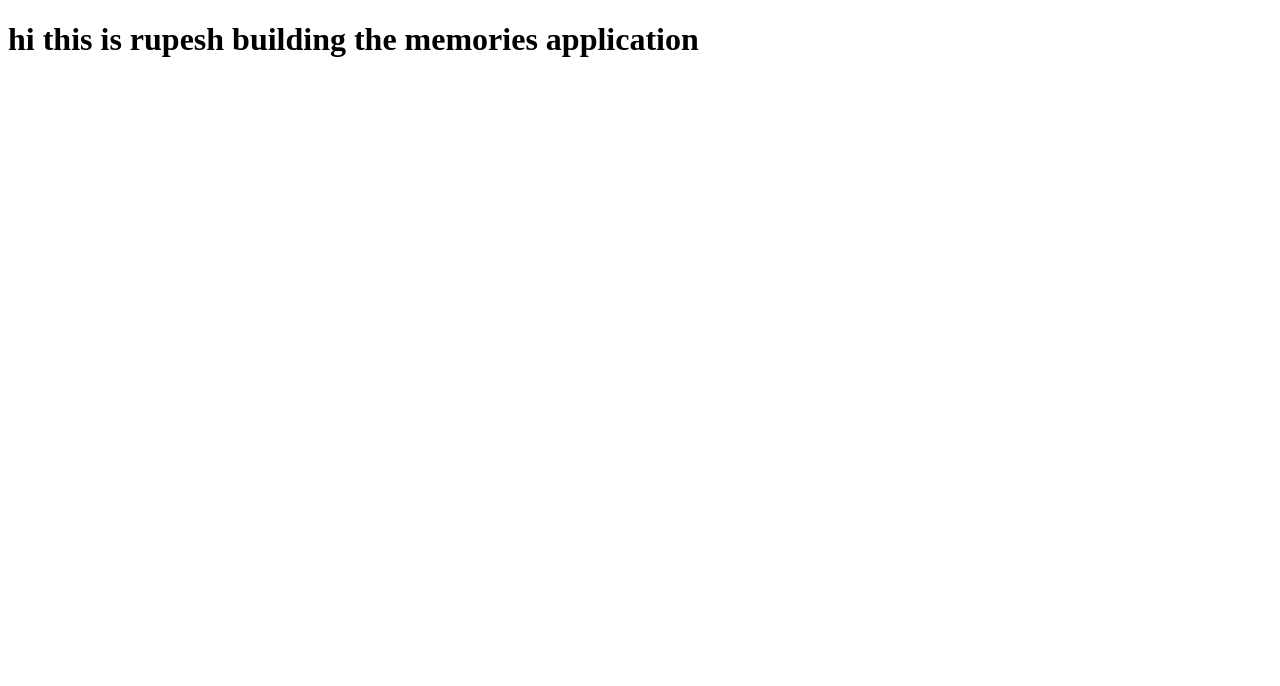
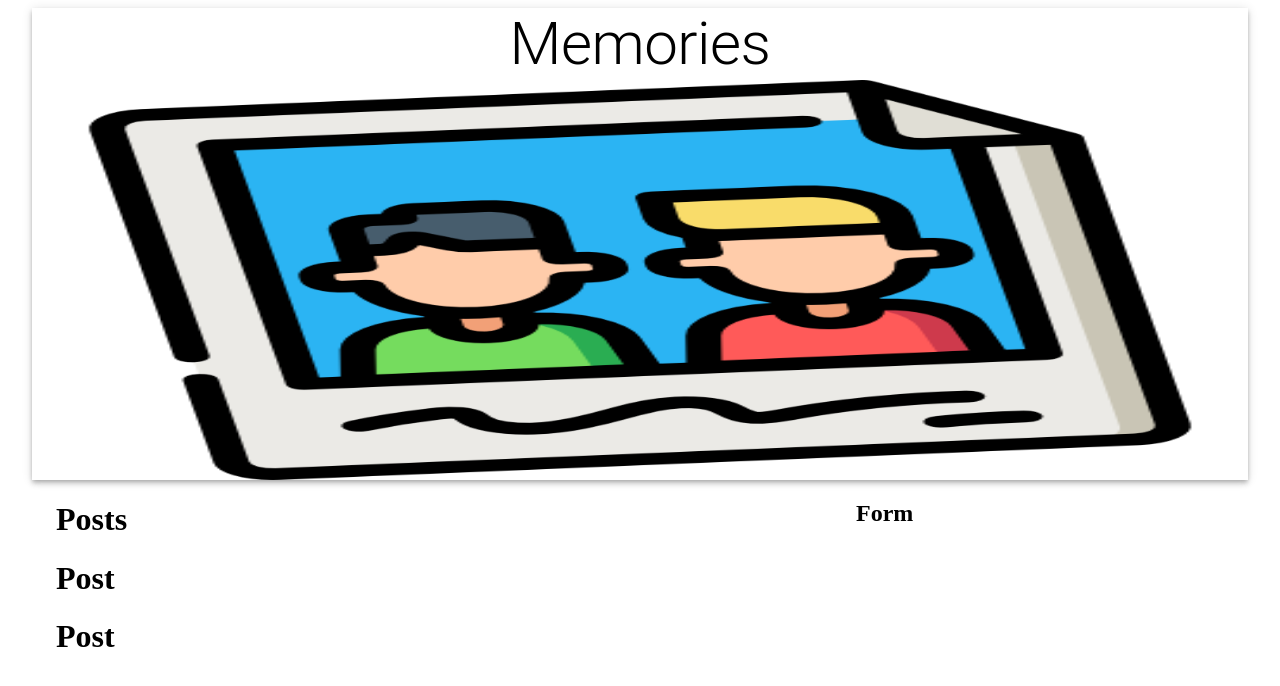
Before and after one commit to rupeshkumar8825/memories, a React (Create React App) app in the folder client/: page / in a window 1280 px wide. Shown: the top 686 px of the page. Built offline with nearby package versions, Linux system fonts and the light colour scheme.

Commit message:
Started writing the client side components like the posts and the forms and now going to add the styles

```diff
--- a/client/src/App.js
+++ b/client/src/App.js
@@ -1,10 +1,34 @@
+import React from "react";
+import {Container , Typography, Grow, Grid, AppBar} from '@material-ui/core';
+import memories from "./images/memories.png";
+import {Posts} from "./components/Posts/Posts.js"
+import {Form} from "./components/Form/Form.js"
 
-
+// defining the app functional component
 function App() {
   return (
-   <>
-      <h1>hi this is rupesh building the memories application </h1>
-   </>
+
+    // defining the container that will automatically be aligned at the center for this purpose
+    <Container maxWidth = 'lg'>
+    	<AppBar position="static" color="inherit">
+    		<Typography variant = 'h2' align = "center"> Memories</Typography>
+        	<img src={memories} alt="memories" height="400"/>
+      	</AppBar>
+      	<Grow in>
+        	<Container>
+          		<Grid container justify = "space-between" alignItems="stretch" spacing={4}>
+            		<Grid item xs = {12} sm={7}>
+						<Posts></Posts>
+
+            		</Grid>
+					<Grid item xs = {12} sm={4}>
+						<Form></Form>
+
+            		</Grid>
+          		</Grid>
+        	</Container>
+      	</Grow>
+    </Container>
   );
 }
 
--- /dev/null
+++ b/client/src/components/Form/Form.js
@@ -0,0 +1,13 @@
+// this is form for the frontend for this purpose
+import React from "react";
+
+// defining the form component
+export const Form = ()=>{
+    return (
+        <>
+            <h2>Form</h2>
+        </>
+    )
+}
+
+// say everything went fine
--- /dev/null
+++ b/client/src/components/Posts/Post/Post.js
@@ -0,0 +1,10 @@
+import React from "react";
+
+// defining the post component
+export const Post = ()=>{
+    return (
+        <>
+            <h1>Post</h1>
+        </>
+    )
+}
--- /dev/null
+++ b/client/src/components/Posts/Posts.js
@@ -0,0 +1,16 @@
+// this is the post component to create new post
+import React from "react";
+import { Post } from "./Post/Post";
+
+// defining the posts components
+export const Posts = ()=>{
+    return (
+        <>
+            <h1>Posts</h1>
+            <Post></Post>
+            <Post></Post>
+        </>
+    )
+}
+
+// say everything went fine
```
Also changed, not shown: client/src/components/Form/styles.js (added), client/src/components/Posts/Post/styles.js (added), client/src/components/Posts/styles.js (added), client/src/images/memories.png (added).
